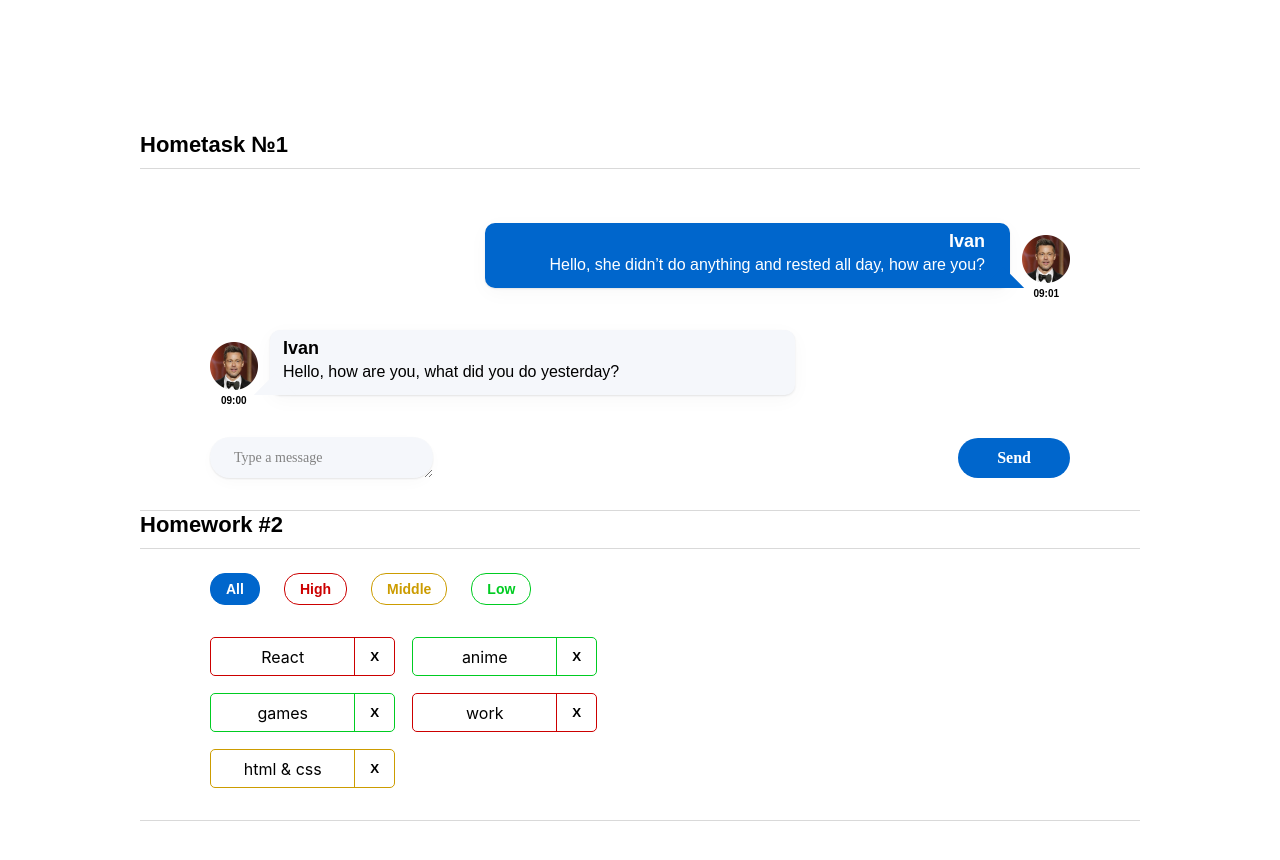
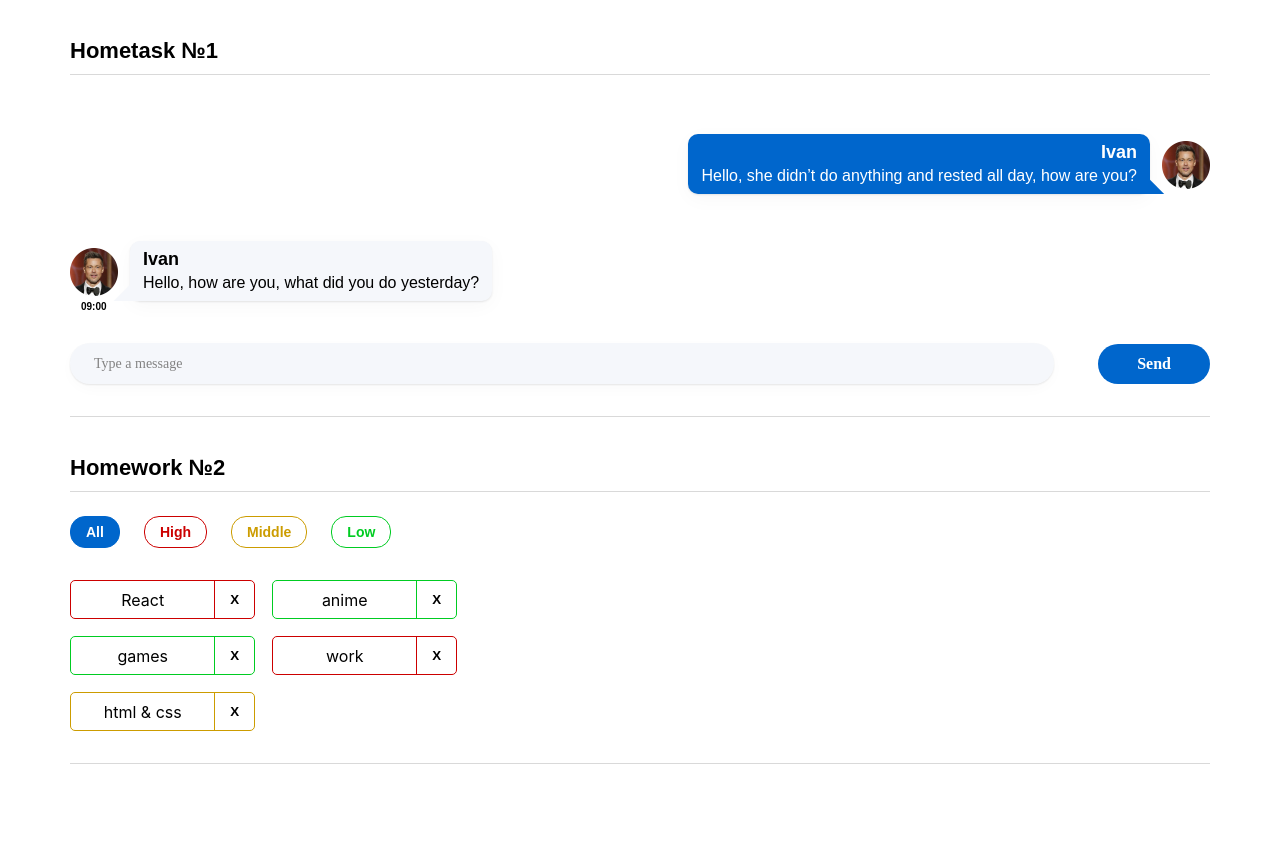
Before and after one commit to vitalyabedik/it-incubator.homeworks, a React (Create React App) app: page /#/ in a window 1280 px wide. Shown: the top 860 px of the page. After the commit the page ends 800 px from the top, so only its background shows below. Built offline with nearby package versions, Linux system fonts and the light colour scheme.

Commit message:
fix: styles for hw-1

```diff
--- a/src/s1-main/App.module.css
+++ b/src/s1-main/App.module.css
@@ -2,12 +2,11 @@
     --header_height: 60px;
     margin: 0 auto;
     max-width: 1140px;
-    padding: 131px 70px;
 }
 
 .hw {
     max-width: 1140px;
-    padding: 24px 70px 32px;
+    padding: 24px 0 32px 0;
     border-top: 1px solid #D9D9D9;
     border-bottom: 1px solid #D9D9D9;
 }
@@ -17,5 +16,6 @@
     font-weight: 600;
     font-size: 22px;
     line-height: 27px;
-    padding-bottom: 10px;
+    margin-top: 37px;
+    margin-bottom: 10px;
 }
--- a/src/s2-homeworks/hw01/friend-message/FriendMessage.module.css
+++ b/src/s2-homeworks/hw01/friend-message/FriendMessage.module.css
@@ -2,10 +2,12 @@
     height: 77px;
     font-family: 'Montserrat', sans-serif;
     margin: 30px 0;
+    text-align: left;
 }
 
 .friendImageAndText {
     display: flex;
+    align-items: flex-end;
 }
 
 .friendImageAndText img {
@@ -16,17 +18,15 @@
 
 .friendText {
     position: relative;
-    width: 525px;
     background-color: #F5F7FB;
     font-family: 'Montserrat', sans-serif;
     font-weight: 400;
     font-style: normal;
     font-size: 16px;
     line-height: 20px;
-    text-align: left;
     border-radius: 10px;
-    box-shadow: 0px 5px 20px rgba(29, 33, 38, 0.03), 0px 1px 2px rgba(29, 33, 38, 0.1);
-    padding: 7px 25px 8px 13px;
+    box-shadow: 0 5px 20px rgba(29, 33, 38, 0.03), 0 1px 2px rgba(29, 33, 38, 0.1);
+    padding: 7px 13px 8px 13px;
 }
 
 .friendText:after {
@@ -47,7 +47,12 @@
 }
 
 .friendMessageText {
+    max-width: 490px;
     font-family: 'Montserrat', sans-serif;
+    white-space: pre-wrap;
+    white-space: -moz-pre-wrap;
+    white-space: -o-pre-wrap;
+    word-wrap: break-word;
 }
 
 .friendTime {
--- a/src/s2-homeworks/hw01/friend-message/FriendMessage.tsx
+++ b/src/s2-homeworks/hw01/friend-message/FriendMessage.tsx
@@ -7,7 +7,7 @@ type FriendMessagePropsType = {
 }
 
 // создать тип вместо any и отобразить приходящие данные
-const FriendMessage = (props: any) => {
+const FriendMessage = (props: FriendMessagePropsType) => {
     return (
         <div
             id={'hw1-friend-message-' + props.message.id}
--- a/src/s2-homeworks/hw01/message-sender/MessageSender.module.css
+++ b/src/s2-homeworks/hw01/message-sender/MessageSender.module.css
@@ -14,15 +14,19 @@
     font-size: 14px;
     line-height: 17px;
     color: rgba(0, 0, 0, 0.6);
-    max-width: 976px;
-    min-height: 40px;
+
+    height: 40px;
     background: #F5F7FB;
-    box-shadow: 0px 5px 20px rgba(29, 33, 38, 0.03), 0px 1px 2px rgba(29, 33, 38, 0.1);
+    box-shadow: 0 5px 20px rgba(29, 33, 38, 0.03), 0 1px 2px rgba(29, 33, 38, 0.1);
     border: none;
     border-radius: 20px;
     opacity: 0.9;
+    resize: none;
+    padding: 12px 24px;
 
-    padding: 12px 24px;
+    outline: none;
+    width: 100%;
+    margin-right: 44px;
 }
 
 .button {
@@ -40,7 +44,8 @@
 }
 
 .button:hover {
-
+    opacity: 0.7;
+    cursor: pointer;
 }
 .button:active {
 
--- a/src/s2-homeworks/hw01/message/Message.module.css
+++ b/src/s2-homeworks/hw01/message/Message.module.css
@@ -1,13 +1,15 @@
 .message {
-    height: 77px;
+    min-height: 77px;
     font-family: 'Montserrat', sans-serif;
     color: #FFFFFF;
     margin: 30px 0;
+    text-align: right;
 }
 
 .imageAndText {
     display: flex;
     flex-direction: row-reverse;
+    align-items: flex-end;
 }
 
 .imageAndText img {
@@ -18,18 +20,15 @@
 
 .text {
     position: relative;
-    width: 525px;
     background-color: #0066CC;
     font-family: 'Montserrat', sans-serif;
     font-weight: 400;
     font-style: normal;
     font-size: 16px;
     line-height: 20px;
-    text-align: right;
     border-radius: 10px;
     box-shadow: 0 5px 20px rgba(29, 33, 38, 0.03), 0 1px 2px rgba(29, 33, 38, 0.1);
-    padding: 7px 25px 8px 13px;
-    word-wrap: break-word ;
+    padding: 7px 13px 8px 13px;
 }
 
 .text:after {
@@ -50,7 +49,12 @@
 }
 
 .messageText {
+    max-width: 490px;
     font-family: 'Montserrat', sans-serif;
+    white-space: pre-wrap;
+    white-space: -moz-pre-wrap;
+    white-space: -o-pre-wrap;
+    word-wrap: break-word;
 }
 
 .time {
--- a/src/s2-homeworks/hw01/message/Message.tsx
+++ b/src/s2-homeworks/hw01/message/Message.tsx
@@ -32,11 +32,11 @@ const Message = (props: MessagePropsType) => {
                     </pre>
                 </div>
             </div>
-            <div id={'hw1-time-' + props.message.id} className={s.time}>
-                {/*создаёт студент*/}
-                {props.message.message.time}
-                {/**/}
-            </div>
+            {/*<div id={'hw1-time-' + props.message.id} className={s.time}>*/}
+            {/*    /!*создаёт студент*!/*/}
+            {/*    {props.message.message.time}*/}
+            {/*    /!**!/*/}
+            {/*</div>*/}
         </div>
     )
 }
--- a/src/s2-homeworks/hw02/HW2.tsx
+++ b/src/s2-homeworks/hw02/HW2.tsx
@@ -56,10 +56,9 @@ function HW2() {
     const deleteAffairCallback = (_id: number) => { // need to fix any
         setAffairs(deleteAffair(affairs, _id))
     }
-
     return (
         <div id={'hw2'}>
-            <div className={s2.hwTitle}>Homework #2</div>
+            <div className={s2.hwTitle}>Homework №2</div>
             <div className={s2.hw}>
                 <Affairs
                     data={filteredAffairs}
```
